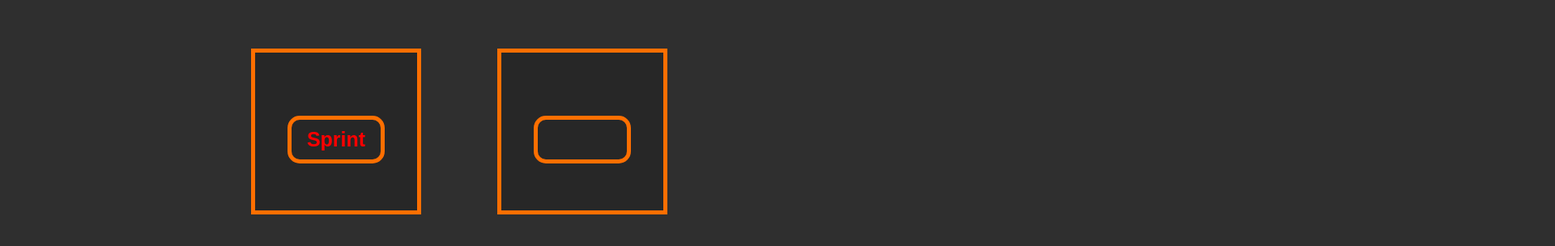
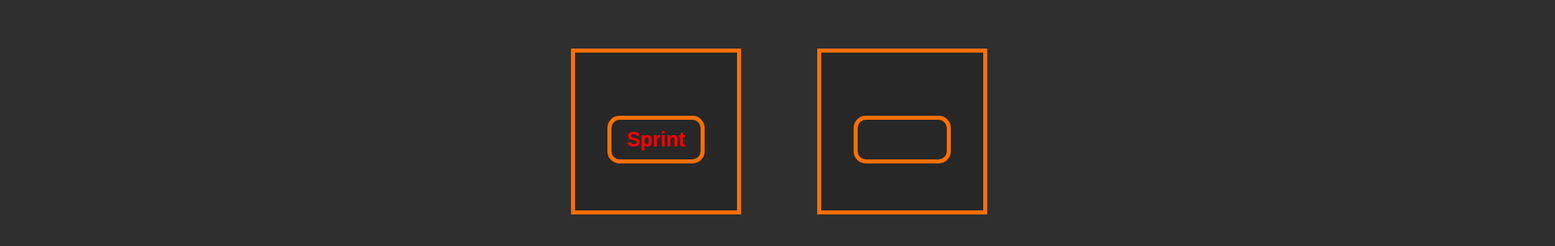
Before and after one commit to feov/mm, a plain HTML site: page index.html in a window 1280 px wide. Shown: the part 240-544 px from the top of the page at 81% size, 1920 px wide, since content can reach past the window. Drawn offline with Linux system fonts and the light colour scheme.

Commit message:
Update indexcss.css

```diff
--- a/indexcss.css
+++ b/indexcss.css
@@ -1,6 +1,6 @@
 html{
 height: 100%;
-width: 1130px;
+width: 1920px;
 }
 body{
     position: relative;
```
